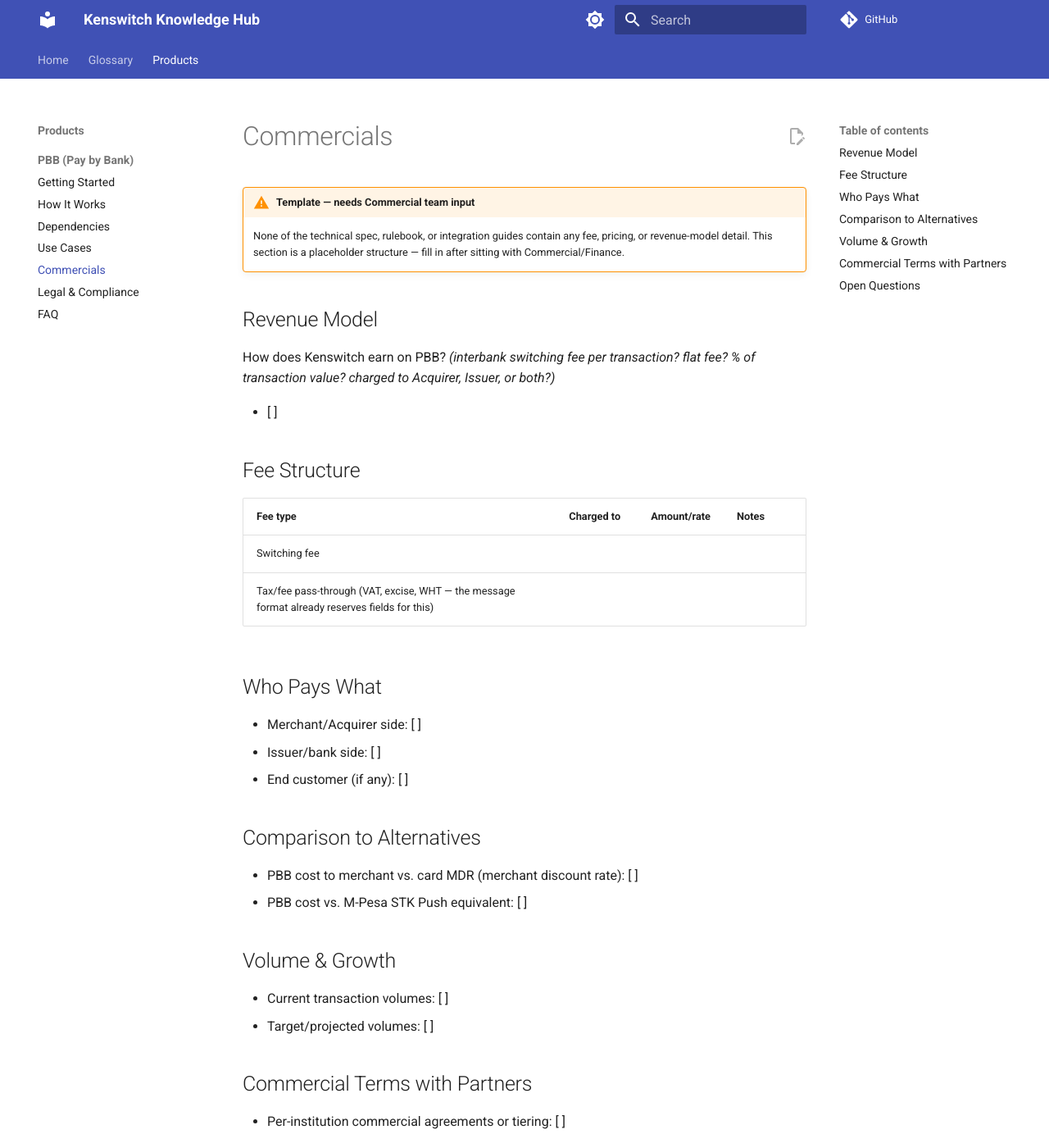
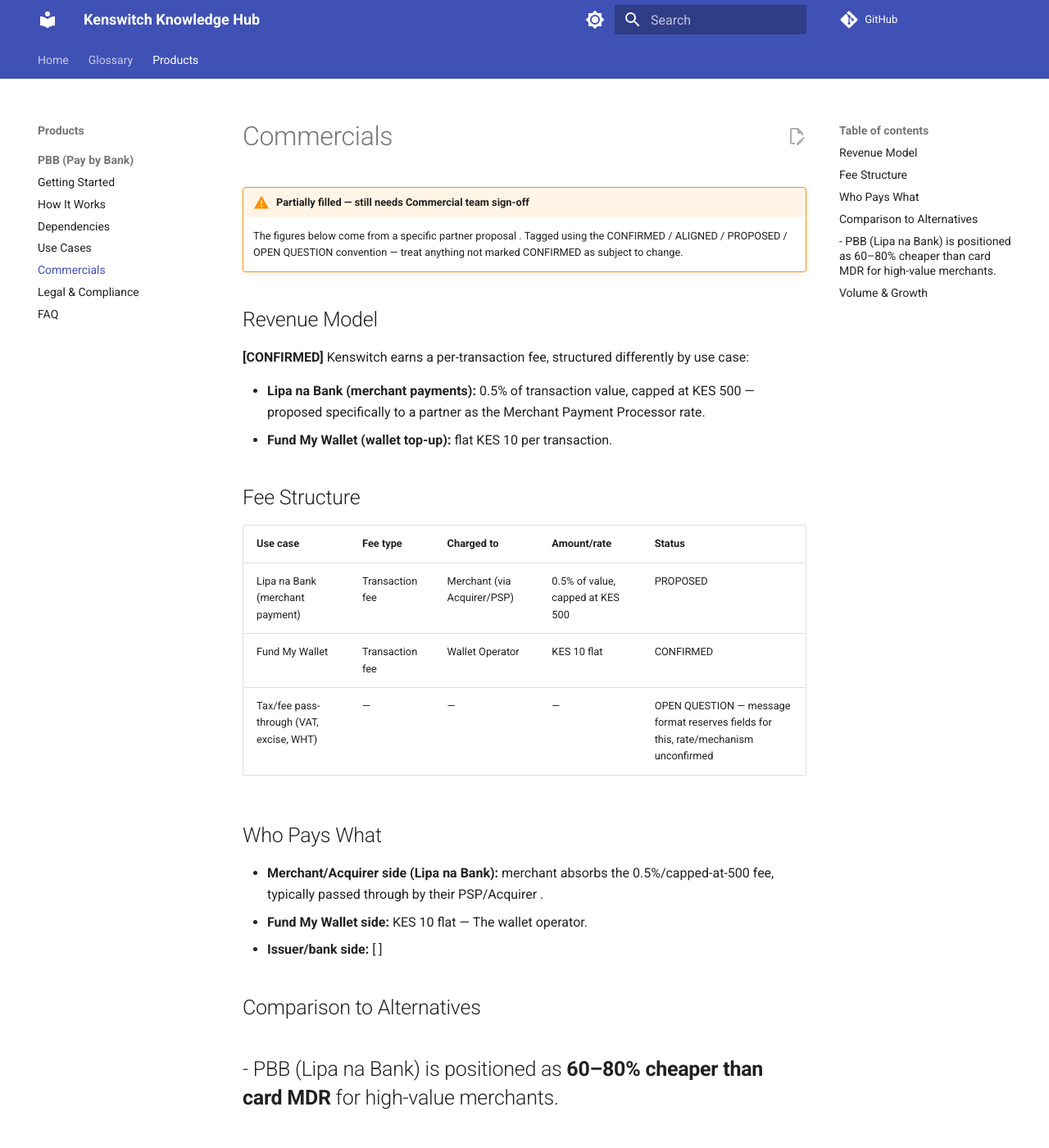
Before and after one commit to sharonandisi/kenswitch-hub, an MkDocs documentation site: the page built from docs/products/pbb/commercials.md, in a window 1280 px wide and 1400 px high. Shown: the whole window at 82% size. Built offline with MkDocs 1.6.1 and Material for MkDocs 9.7.7, drawn with Linux system fonts in a browser that asks for light colours; comment, search, counter and statistics services are not loaded; some of the changed text lies outside the part shown.

Commit message:
Revise commercials with updated revenue model and fees
Updated revenue model and fee structure details, including confirmed and proposed fees for various use cases. Revised warnings and added context for partner proposals.

```diff
--- a/docs/products/pbb/commercials.md
+++ b/docs/products/pbb/commercials.md
@@ -1,42 +1,35 @@
 # Commercials
 
-!!! warning "Template — needs Commercial team input"
-    None of the technical spec, rulebook, or integration guides contain any fee, pricing, or revenue-model detail. This section is a placeholder structure — fill in after sitting with Commercial/Finance.
+!!! warning "Partially filled — still needs Commercial team sign-off"
+    The figures below come from a specific partner proposal . Tagged using the CONFIRMED / ALIGNED / PROPOSED / OPEN QUESTION convention — treat anything not marked CONFIRMED as subject to change.
 
 ## Revenue Model
 
-How does Kenswitch earn on PBB? _(interbank switching fee per transaction? flat fee? % of transaction value? charged to Acquirer, Issuer, or both?)_
+**[CONFIRMED]** Kenswitch earns a per-transaction fee, structured differently by use case:
 
-- [ ]
+- **Lipa na Bank (merchant payments):** 0.5% of transaction value, capped at KES 500 — proposed specifically to a partner as the Merchant Payment Processor rate.
+- **Fund My Wallet (wallet top-up):** flat KES 10 per transaction.
+
 
 ## Fee Structure
 
-| Fee type | Charged to | Amount/rate | Notes |
-|---|---|---|---|
-| Switching fee | | | |
-| Tax/fee pass-through (VAT, excise, WHT — the message format already reserves fields for this) | | | |
+| Use case | Fee type | Charged to | Amount/rate | Status |
+|---|---|---|---|---|
+| Lipa na Bank (merchant payment) | Transaction fee | Merchant (via Acquirer/PSP) | 0.5% of value, capped at KES 500 | PROPOSED  |
+| Fund My Wallet | Transaction fee | Wallet Operator | KES 10 flat | CONFIRMED |
+| Tax/fee pass-through (VAT, excise, WHT) | — | — | — | OPEN QUESTION — message format reserves fields for this, rate/mechanism unconfirmed |
 
 ## Who Pays What
 
-- Merchant/Acquirer side: [ ]
-- Issuer/bank side: [ ]
-- End customer (if any): [ ]
+- **Merchant/Acquirer side (Lipa na Bank):** merchant absorbs the 0.5%/capped-at-500 fee, typically passed through by their PSP/Acquirer .
+- **Fund My Wallet side:** KES 10 flat — The wallet operator.
+- **Issuer/bank side:** [ ]
 
 ## Comparison to Alternatives
-
-- PBB cost to merchant vs. card MDR (merchant discount rate): [ ]
-- PBB cost vs. M-Pesa STK Push equivalent: [ ]
-
+- PBB (Lipa na Bank) is positioned as **60–80% cheaper than card MDR** for high-value merchants.
+-
 ## Volume & Growth
 
 - Current transaction volumes: [ ]
 - Target/projected volumes: [ ]
-
-## Commercial Terms with Partners
-
-- Per-institution commercial agreements or tiering: [ ]
-
-## Open Questions
-
-- [ ] Does PBB create any Kenswitch-side WHT exposure under Finance Act 2026? (cross-reference KRA workstream)
-- [ ]
+- Kenswitch's network : **10 million+ interbank accounts reachable** — useful context for partner pitches.
```
